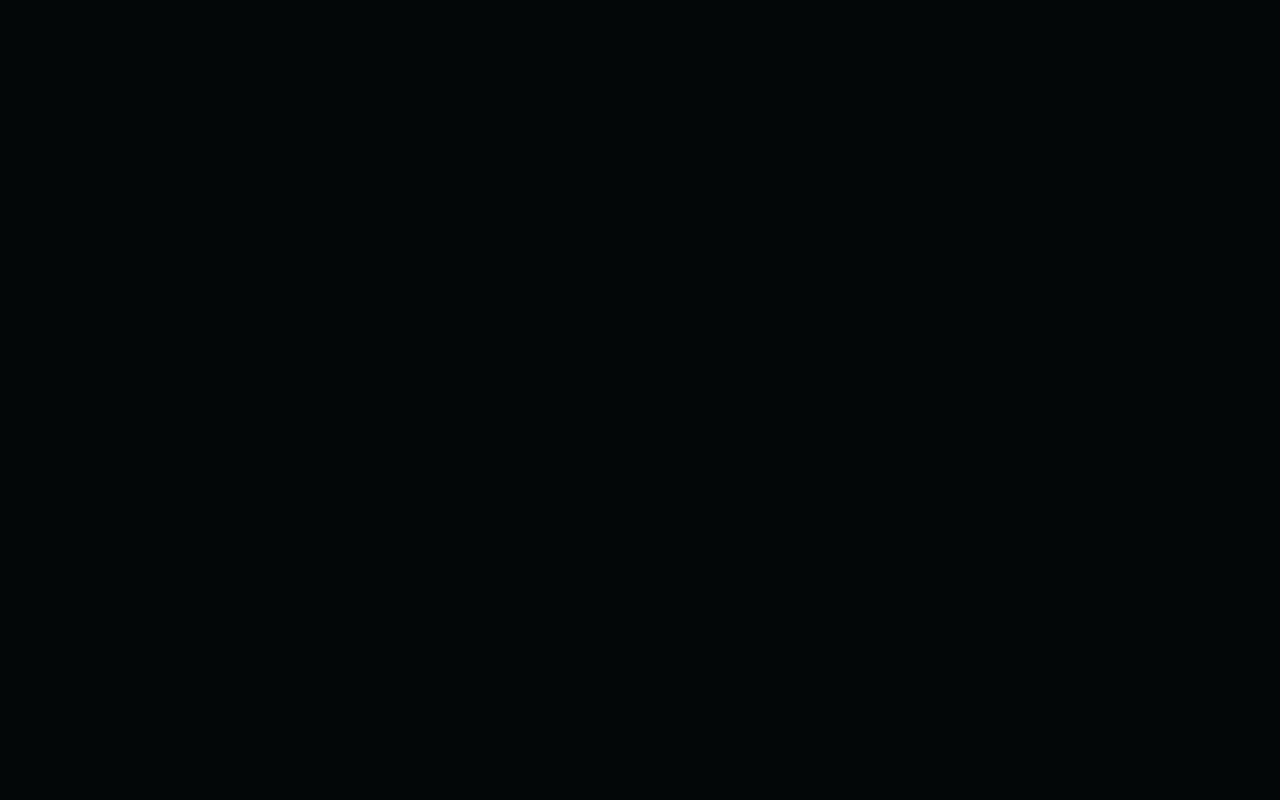
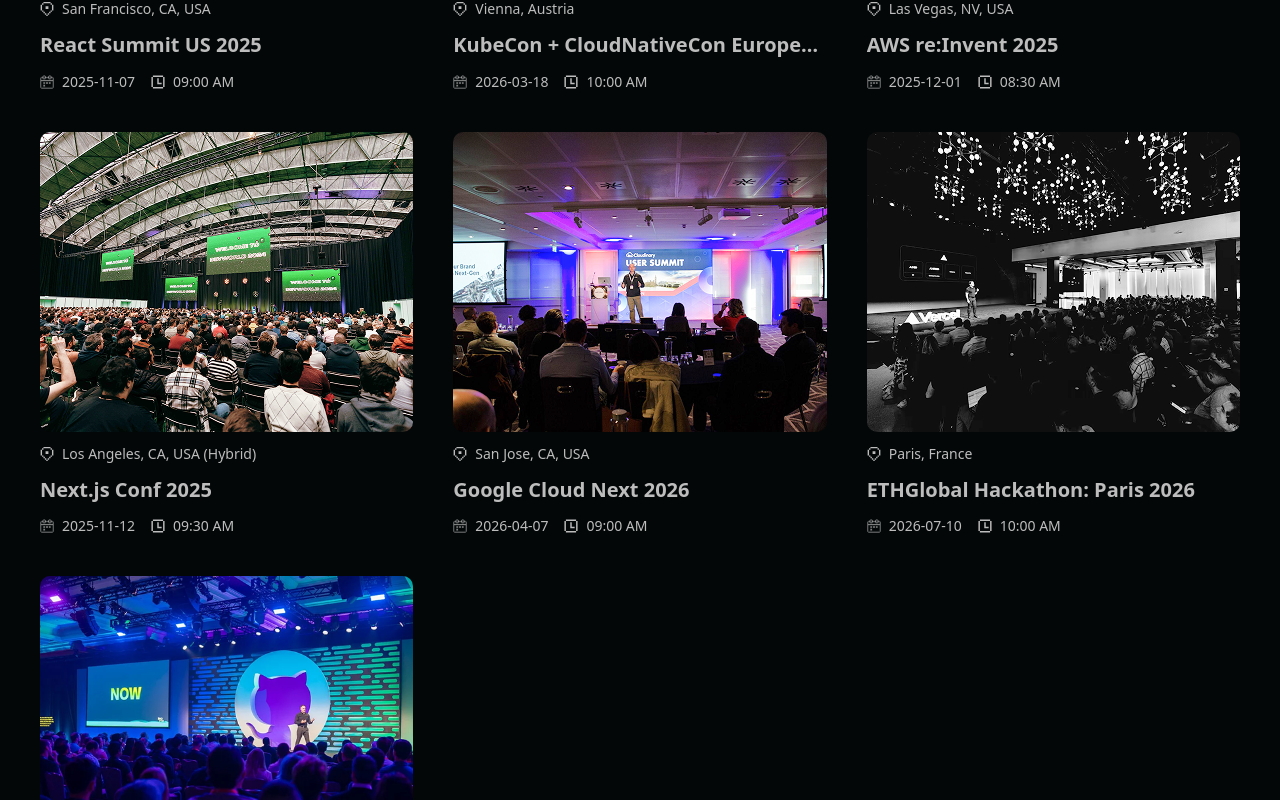
Before and after one commit to AymenGabsi/event-platform-nextjs16, a Next.js app: page / in a window 1280 px wide. Shown: the part 800-1600 px from the top of the page. Before the commit the page ends 800 px from the top, so only its background shows below. Built offline with nearby package versions, Linux system fonts and the light colour scheme; a web font is replaced by a local one.

Commit message:
[Evntix] Implement the Homepage of the application.

```diff
--- a/app/page.tsx
+++ b/app/page.tsx
@@ -1,4 +1,6 @@
+import EventCard from "@/components/EventCard";
 import ExploreBtn from "@/components/ExploreBtn";
+import events from "@/lib/constants";
 
 const Home = () => {
   return (
@@ -10,6 +12,20 @@
         Hackathons, Meetups, and Conferences, All in One Place
       </p>
       <ExploreBtn />
+
+      <div className="mt-20 space-y-7">
+        <h3>Featured Events</h3>
+
+        <ul className="events">
+          {events &&
+            events.length > 0 &&
+            events.map((event) => (
+              <li key={event.title} className="list-none">
+                <EventCard {...event} />
+              </li>
+            ))}
+        </ul>
+      </div>
     </section>
   );
 };
--- /dev/null
+++ b/components/EventCard.tsx
@@ -0,0 +1,45 @@
+import Link from "next/link";
+import Image from "next/image";
+
+interface Props {
+  title: string;
+  image: string;
+  slug: string;
+  location: string;
+  date: string;
+  time: string;
+}
+
+const EventCard = ({ title, image, slug, location, date, time }: Props) => {
+  return (
+    <Link href={`/events/${slug}`} id="event-card">
+      <Image
+        src={image}
+        alt={title}
+        width={410}
+        height={300}
+        className="poster"
+      />
+
+      <div className="flex flex-row gap-2">
+        <Image src="/icons/pin.svg" alt="location" width={14} height={14} />
+        <p>{location}</p>
+      </div>
+
+      <p className="title">{title}</p>
+
+      <div className="datetime">
+        <div>
+          <Image src="/icons/calendar.svg" alt="date" width={14} height={14} />
+          <p>{date}</p>
+        </div>
+        <div>
+          <Image src="/icons/clock.svg" alt="time" width={14} height={14} />
+          <p>{time}</p>
+        </div>
+      </div>
+    </Link>
+  );
+};
+
+export default EventCard;
--- /dev/null
+++ b/lib/constants.ts
@@ -0,0 +1,69 @@
+export type EventItem = {
+  image: string;
+  title: string;
+  slug: string;
+  location: string;
+  date: string; // e.g., "2025-11-07"
+  time: string; // e.g., "09:00 AM"
+};
+
+export const events: EventItem[] = [
+  {
+    image: "/images/event1.png",
+    title: "React Summit US 2025",
+    slug: "react-summit-us-2025",
+    location: "San Francisco, CA, USA",
+    date: "2025-11-07",
+    time: "09:00 AM",
+  },
+  {
+    image: "/images/event2.png",
+    title: "KubeCon + CloudNativeCon Europe 2026",
+    slug: "kubecon-cloudnativecon-eu-2026",
+    location: "Vienna, Austria",
+    date: "2026-03-18",
+    time: "10:00 AM",
+  },
+  {
+    image: "/images/event3.png",
+    title: "AWS re:Invent 2025",
+    slug: "aws-reinvent-2025",
+    location: "Las Vegas, NV, USA",
+    date: "2025-12-01",
+    time: "08:30 AM",
+  },
+  {
+    image: "/images/event4.png",
+    title: "Next.js Conf 2025",
+    slug: "nextjs-conf-2025",
+    location: "Los Angeles, CA, USA (Hybrid)",
+    date: "2025-11-12",
+    time: "09:30 AM",
+  },
+  {
+    image: "/images/event5.png",
+    title: "Google Cloud Next 2026",
+    slug: "google-cloud-next-2026",
+    location: "San Jose, CA, USA",
+    date: "2026-04-07",
+    time: "09:00 AM",
+  },
+  {
+    image: "/images/event6.png",
+    title: "ETHGlobal Hackathon: Paris 2026",
+    slug: "ethglobal-paris-2026",
+    location: "Paris, France",
+    date: "2026-07-10",
+    time: "10:00 AM",
+  },
+  {
+    image: "/images/event-full.png",
+    title: "Open Source Summit North America 2026",
+    slug: "oss-na-2026",
+    location: "Vancouver, Canada",
+    date: "2026-06-22",
+    time: "09:00 AM",
+  },
+];
+
+export default events;
```
